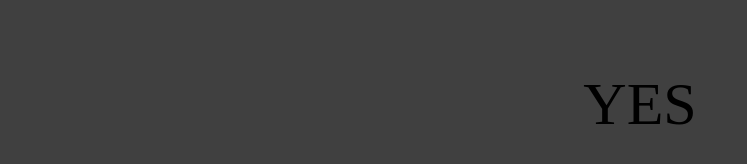
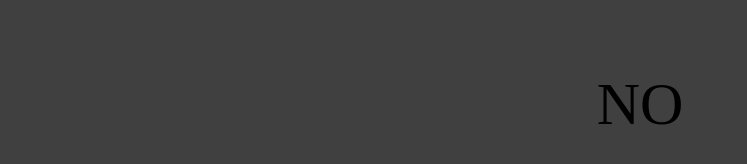
Before and after one commit to kandjgameing824/isiteasteryet, a plain HTML site: page index.html in a window 1280 px wide. Shown: the part 288-452 px from the top of the page, without its empty margins (0-747 px from the left). Drawn offline with Linux system fonts and the light colour scheme.

Commit message:
Update index.html

```diff
--- a/index.html
+++ b/index.html
@@ -43,7 +43,7 @@ body {
     <p id="demo"></p>
 
     <script>
-    var countDownDate = new Date("Apr 9, 2023 00:00:00").getTime();
+    var countDownDate = new Date("Apr 9, 2024 00:00:00").getTime();
 
     var x = setInterval(function() {
 
```
